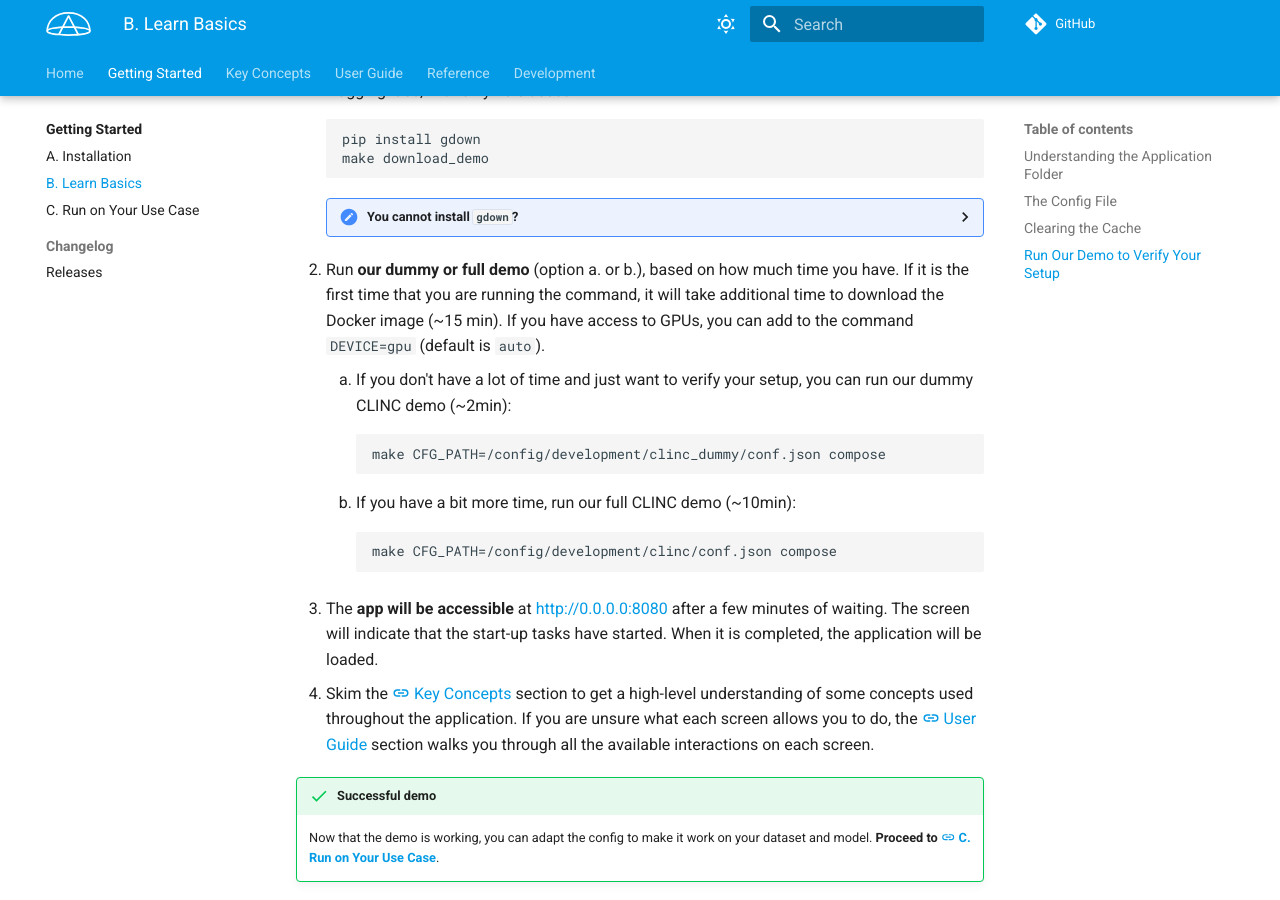
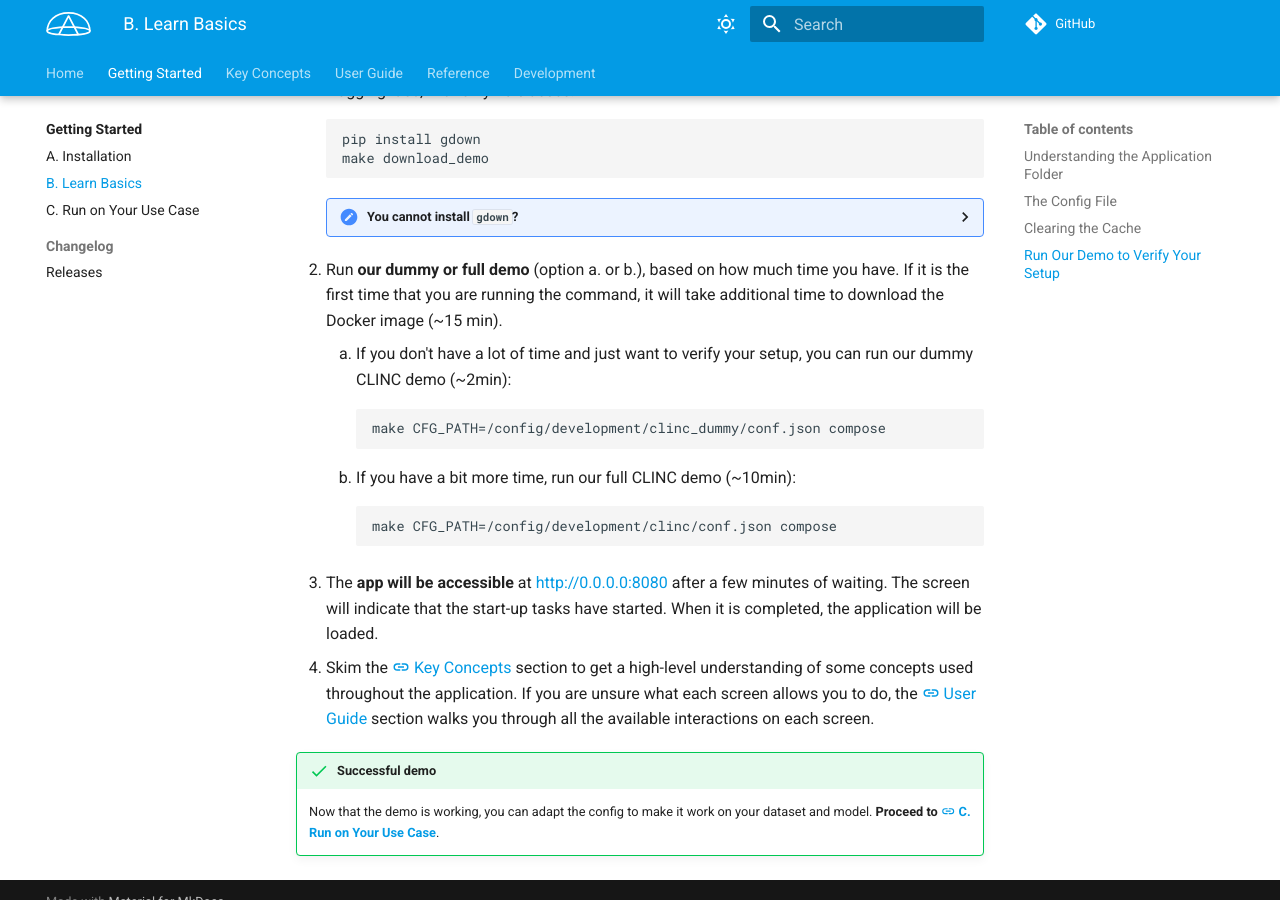
Before and after one commit to ServiceNow/azimuth, an MkDocs documentation site: the page built from docs/docs/getting-started/b-basics.md, in a window 1280 px wide and 900 px high, scrolled down 1318 px. Built offline with MkDocs 1.6.1 and Material for MkDocs 9.7.7, drawn with Linux system fonts in a browser that asks for light colours; comment, search, counter and statistics services are not loaded.

Commit message:
Remove DEVICE from b-basics

````diff
--- a/docs/docs/getting-started/b-basics.md
+++ b/docs/docs/getting-started/b-basics.md
@@ -79,8 +79,7 @@ running a demo.
 
 2. Run **our dummy or full demo** (option a. or b.), based on how much time you have. If it is the
    first time that you are running the command, it will take additional time to download the Docker
-   image (~15 min). If you have access to GPUs, you can add to the command `DEVICE=gpu` (default
-   is `auto`).
+   image (~15 min).
     1. If you don't have a lot of time and just want to verify your setup, you can run our dummy
        CLINC demo (~2min):
        ```
````
